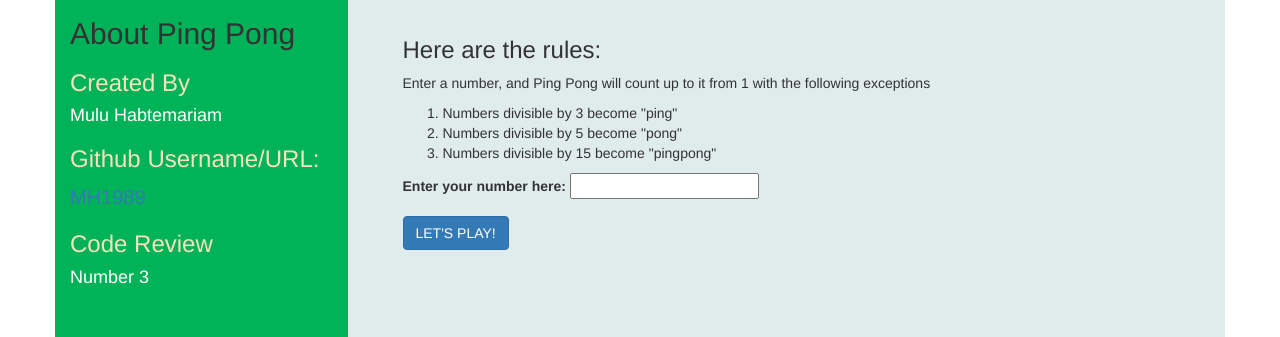
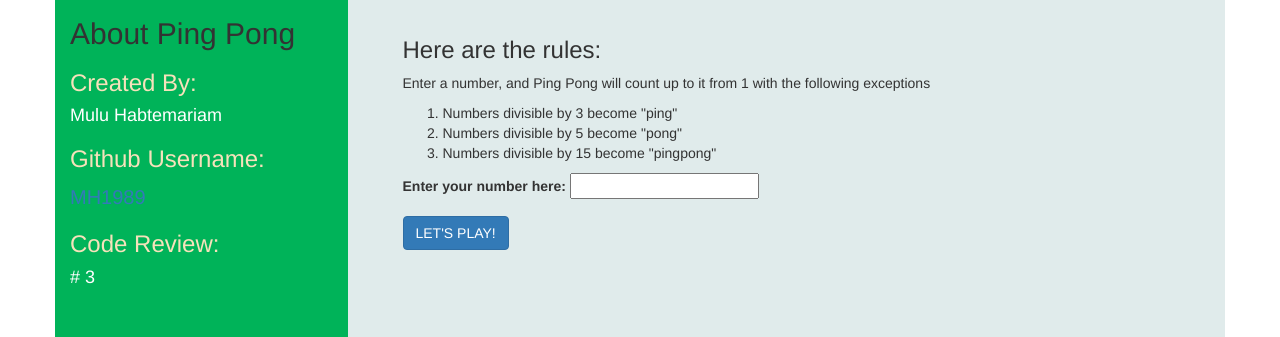
Before and after one commit to MH1989/PingPongGame, a plain HTML site: page index.html in a window 1280 px wide. Shown: the part 158-495 px from the top of the page. Drawn offline with Linux system fonts and the light colour scheme.

Commit message:
update sidebar formatting on index.html file

```diff
--- a/index.html
+++ b/index.html
@@ -17,12 +17,12 @@
       <div class = "row">
       <div class = "col-xs-3 sidebar">
         <h2>About Ping Pong</h2>
-        <h3>Created By</h3>
+        <h3>Created By:</h3>
         <h4>Mulu Habtemariam</h4>
-        <h3>Github Username/URL:</h3>
+        <h3>Github Username:</h3>
         <a href = "https://github.com/MH1989/PingPongGame">MH1989</a>
-        <h3>Code Review</h3>
-        <h4>Number 3</h4>
+        <h3>Code Review:</h3>
+        <h4># 3</h4>
       </div>
       <div class = "col-xs-8 main">
         <h3>Here are the rules:</h3>
```
